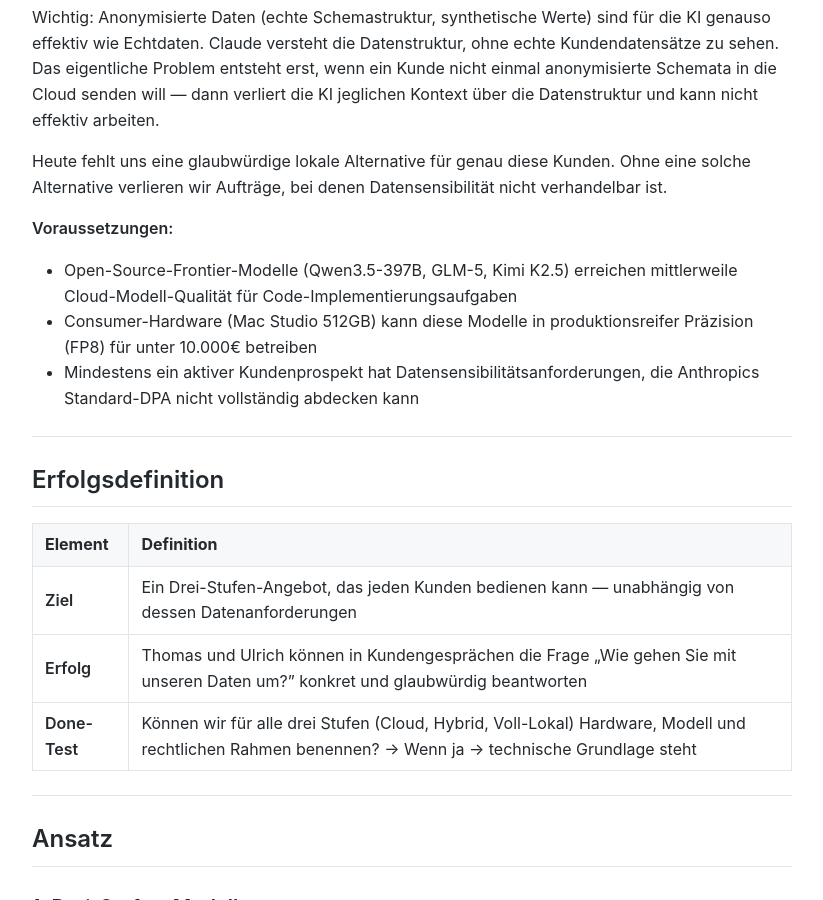
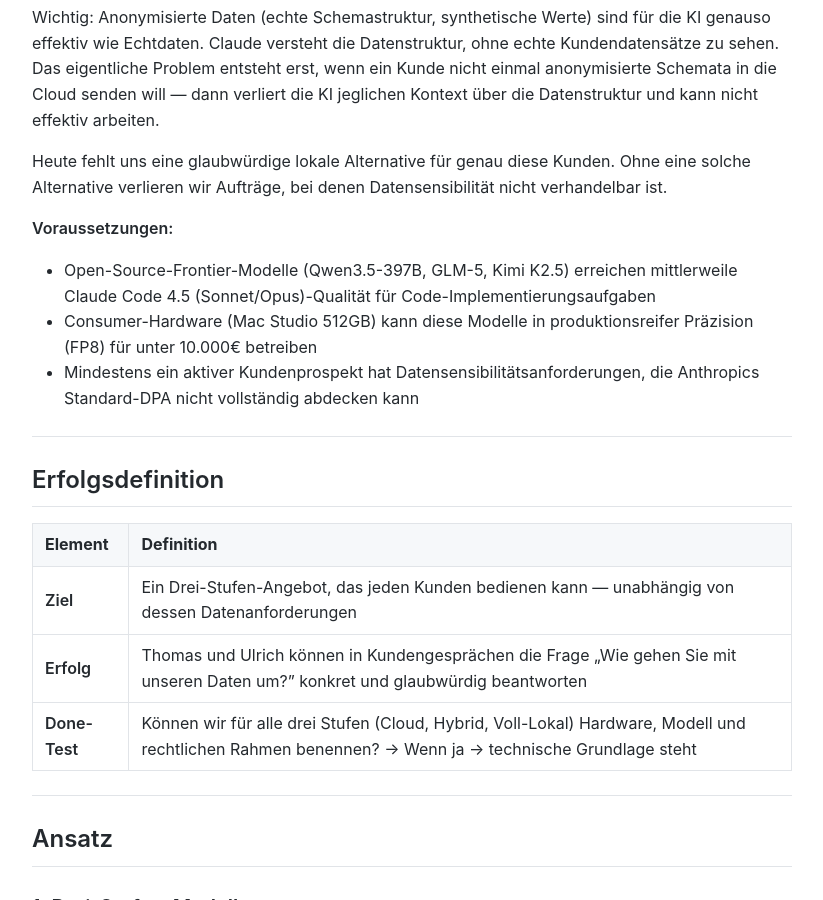
Before and after one commit to MariusWilsch/public-wilsch-ai-pages, a Jekyll site: the page built from project/wilsch-group/local-ai-development-offering.md, in a window 1280 px wide and 900 px high, scrolled down 694 px. Shown: the whole window, without its empty margins (228-1051 px from the left). Built offline with Jekyll 4.4.1, drawn with Linux system fonts in a browser that asks for light colours; our own code applies the rules of GitHub Pages for plain Markdown files.

Commit message:
Sync from hippocampus 2026-02-18

```diff
--- a/project/wilsch-group/local-ai-development-offering.md
+++ b/project/wilsch-group/local-ai-development-offering.md
@@ -18,7 +18,7 @@ Wichtig: Anonymisierte Daten (echte Schemastruktur, synthetische Werte) sind fü
 Heute fehlt uns eine glaubwürdige lokale Alternative für genau diese Kunden. Ohne eine solche Alternative verlieren wir Aufträge, bei denen Datensensibilität nicht verhandelbar ist.
 
 **Voraussetzungen:**
-- Open-Source-Frontier-Modelle (Qwen3.5-397B, GLM-5, Kimi K2.5) erreichen mittlerweile Cloud-Modell-Qualität für Code-Implementierungsaufgaben
+- Open-Source-Frontier-Modelle (Qwen3.5-397B, GLM-5, Kimi K2.5) erreichen mittlerweile Claude Code 4.5 (Sonnet/Opus)-Qualität für Code-Implementierungsaufgaben
 - Consumer-Hardware (Mac Studio 512GB) kann diese Modelle in produktionsreifer Präzision (FP8) für unter 10.000€ betreiben
 - Mindestens ein aktiver Kundenprospekt hat Datensensibilitätsanforderungen, die Anthropics Standard-DPA nicht vollständig abdecken kann
 
```
